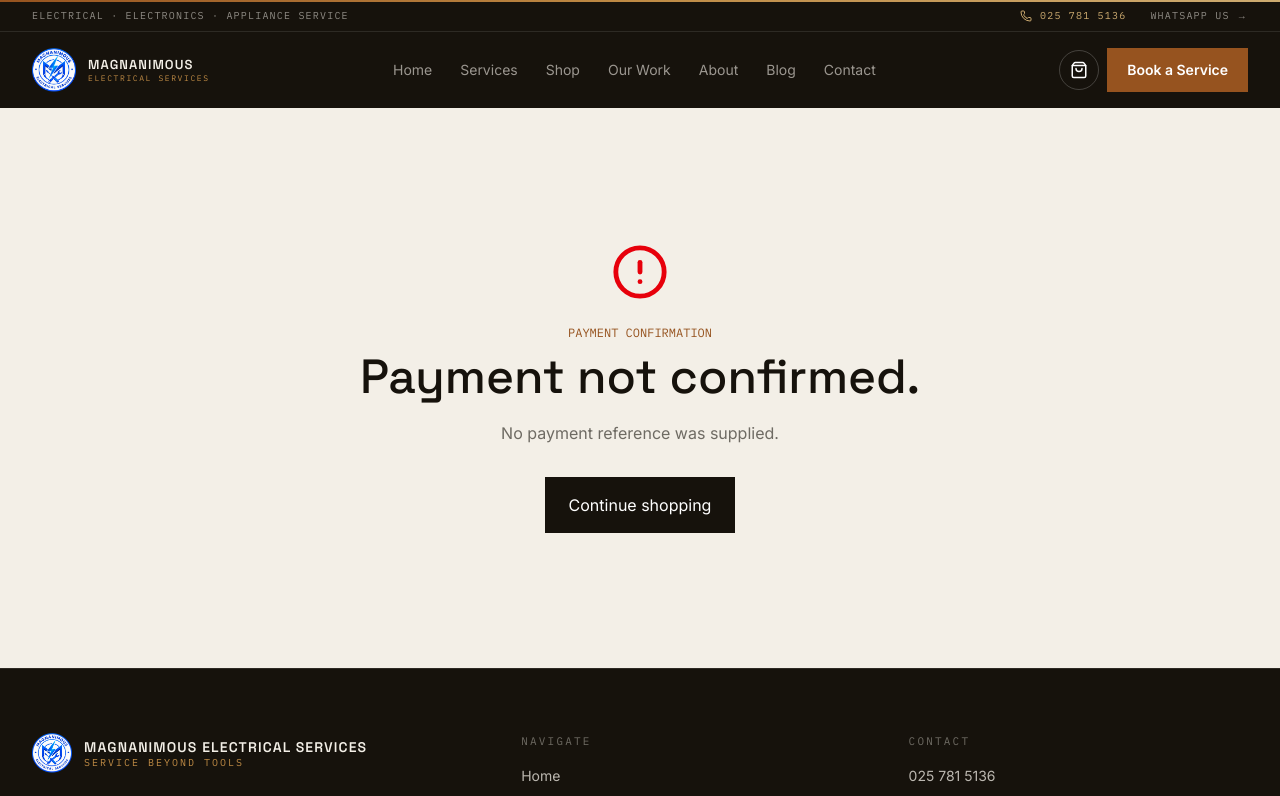
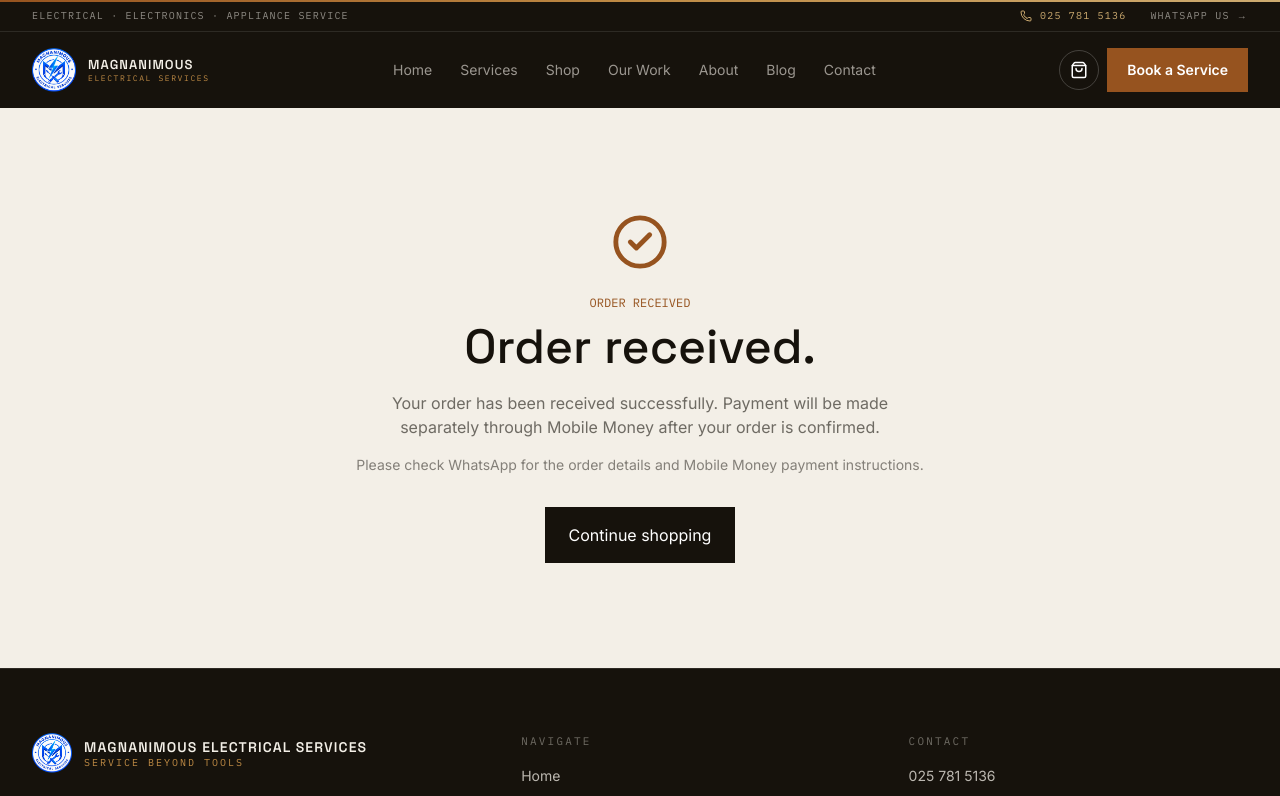
Before and after one commit to raihan1-sys/magnanimous-electrical-services, a Next.js app: page /order/confirmation in a window 1280 px wide. Shown: the top 796 px of the page. Built offline with nearby package versions, Linux system fonts and the light colour scheme.

Commit message:
Remove Paystack payment integration

```diff
--- a/src/app/(public)/order/confirmation/page.tsx
+++ b/src/app/(public)/order/confirmation/page.tsx
@@ -1,101 +1,38 @@
 "use client";
 
 import Link from "next/link";
-import {
-  CheckCircle2,
-  AlertCircle,
-  LoaderCircle,
-} from "lucide-react";
-import { Suspense, useEffect, useState } from "react";
-import { useSearchParams } from "next/navigation";
+import { CheckCircle2 } from "lucide-react";
 import { useCart } from "@/components/cart/CartProvider";
 
-function ConfirmationContent() {
-  const params = useSearchParams();
-  const reference = params.get("reference");
+export default function Confirmation() {
   const { clear } = useCart();
-
-  const [state, setState] = useState<"loading" | "paid" | "failed">("loading");
-  const [message, setMessage] = useState(
-    "Verifying your Paystack transaction securely…"
-  );
-
-  /* eslint-disable react-hooks/set-state-in-effect */
-  useEffect(() => {
-    if (!reference) {
-      setState("failed");
-      setMessage("No payment reference was supplied.");
-      return;
-    }
-
-    fetch(`/api/paystack/verify/${encodeURIComponent(reference)}`)
-      .then((r) => r.json())
-      .then((d) => {
-        if (d.status === "PAID") {
-          clear();
-          setState("paid");
-          setMessage(
-            `Payment verified. Order ${d.orderNumber} is now being processed.`
-          );
-        } else {
-          setState("failed");
-          setMessage(
-            d.error || `Payment status: ${d.status || "not confirmed"}`
-          );
-        }
-      })
-      .catch(() => {
-        setState("failed");
-        setMessage(
-          "We could not verify the payment right now. Please contact us with your reference."
-        );
-      });
-  }, [reference, clear]);
-  /* eslint-enable react-hooks/set-state-in-effect */
-
-  const Icon =
-    state === "paid"
-      ? CheckCircle2
-      : state === "failed"
-        ? AlertCircle
-        : LoaderCircle;
 
   return (
     <main className="grid min-h-[70vh] place-items-center bg-off-white px-5">
       <div className="max-w-xl text-center">
-        <Icon
-          className={`mx-auto ${
-            state === "paid"
-              ? "text-blue"
-              : state === "failed"
-                ? "text-red-600"
-                : "animate-spin text-blue"
-          }`}
-          size={58}
-        />
+        <CheckCircle2 className="mx-auto text-blue" size={58} />
 
         <p className="mt-6 font-mono text-xs text-blue">
-          PAYMENT CONFIRMATION
+          ORDER RECEIVED
         </p>
 
         <h1 className="mt-3 font-display text-5xl">
-          {state === "paid"
-            ? "Payment verified."
-            : state === "failed"
-              ? "Payment not confirmed."
-              : "Checking payment."}
+          Order received.
         </h1>
 
-        <p className="mt-5 text-obsidian/60">{message}</p>
+        <p className="mt-5 text-obsidian/60">
+          Your order has been received successfully. Payment will be made
+          separately through Mobile Money after your order is confirmed.
+        </p>
 
-        {reference && (
-          <p className="mt-3 font-mono text-xs text-obsidian/40">
-            Reference: {reference}
-          </p>
-        )}
+        <p className="mt-4 text-sm text-obsidian/50">
+          Please check WhatsApp for the order details and Mobile Money
+          payment instructions.
+        </p>
 
         <Link
           href="/shop"
+          onClick={clear}
           className="mt-8 inline-block bg-obsidian px-6 py-4 text-white"
         >
           Continue shopping
@@ -104,28 +41,3 @@ function ConfirmationContent() {
     </main>
   );
 }
-
-export default function Confirmation() {
-  return (
-    <Suspense
-      fallback={
-        <main className="grid min-h-[70vh] place-items-center bg-off-white px-5">
-          <div className="text-center">
-            <LoaderCircle
-              className="mx-auto animate-spin text-blue"
-              size={58}
-            />
-            <p className="mt-6 font-mono text-xs text-blue">
-              PAYMENT CONFIRMATION
-            </p>
-            <h1 className="mt-3 font-display text-5xl">
-              Checking payment.
-            </h1>
-          </div>
-        </main>
-      }
-    >
-      <ConfirmationContent />
-    </Suspense>
-  );
-}
--- a/src/app/api/paystack/verify/[reference]/route.ts
+++ /dev/null
@@ -1,2 +0,0 @@
-import { NextResponse } from "next/server";import { paystackVerify } from "@/lib/paystack";import { markOrderPaid } from "@/lib/order";import { prisma } from "@/lib/db";
-export async function GET(_:Request,{params}:{params:Promise<{reference:string}>}){try{const {reference}=await params;const data=await paystackVerify(reference);const order=await prisma.order.findUnique({where:{paymentReference:reference}});if(!order)return NextResponse.json({error:"Order not found"},{status:404});if(data.status==="success"){await markOrderPaid(reference,data.amount);return NextResponse.json({status:"PAID",orderNumber:order.orderNumber})}await prisma.order.update({where:{id:order.id},data:{paymentStatus:data.status==="abandoned"?"CANCELLED":"FAILED",events:{create:{type:"PAYMENT_NOT_SUCCESSFUL",message:`Paystack returned ${data.status}`}}}});return NextResponse.json({status:data.status,orderNumber:order.orderNumber})}catch(e){return NextResponse.json({error:e instanceof Error?e.message:"Verification failed"},{status:400})}}
--- a/src/app/api/paystack/webhook/route.ts
+++ /dev/null
@@ -1,2 +0,0 @@
-import { NextResponse } from "next/server";import crypto from "crypto";import { markOrderPaid } from "@/lib/order";
-export async function POST(req:Request){const raw=await req.text();const signature=req.headers.get("x-paystack-signature")||"";const key=process.env.PAYSTACK_SECRET_KEY;if(!key)return NextResponse.json({error:"Server not configured"},{status:500});const expected=crypto.createHmac("sha512",key).update(raw).digest("hex");if(signature!==expected)return NextResponse.json({error:"Invalid signature"},{status:401});const event=JSON.parse(raw);if(event.event==="charge.success"&&event.data?.reference){try{await markOrderPaid(event.data.reference,event.data.amount)}catch(e){console.error(e);return NextResponse.json({error:"Webhook rejected"},{status:400})}}return NextResponse.json({received:true})}
--- a/src/lib/order.ts
+++ b/src/lib/order.ts
@@ -1,4 +1,42 @@
 import crypto from "crypto";
 import { prisma } from "@/lib/db";
-export function orderNumber(){return `MES-${new Date().toISOString().slice(0,10).replaceAll("-","")}-${crypto.randomBytes(3).toString("hex").toUpperCase()}`}
-export async function markOrderPaid(reference:string, verifiedAmount?:number){const order=await prisma.order.findUnique({where:{paymentReference:reference},include:{items:true}});if(!order)return null;if(verifiedAmount!==undefined&&verifiedAmount!==order.total*100)throw new Error("Verified payment amount does not match server order total");if(order.paymentStatus==="PAID")return order;return prisma.$transaction(async tx=>{const updated=await tx.order.update({where:{id:order.id},data:{paymentStatus:"PAID",orderStatus:order.orderStatus==="PENDING"?"PROCESSING":order.orderStatus,paidAt:new Date(),events:{create:{type:"PAYMENT_VERIFIED",message:"Paystack payment verified server-side"}}}});return updated;});}
+
+export function orderNumber() {
+  return `MES-${new Date().toISOString().slice(0, 10).replaceAll("-", "")}-${crypto
+    .randomBytes(3)
+    .toString("hex")
+    .toUpperCase()}`;
+}
+
+export async function markOrderPaid(reference: string) {
+  const order = await prisma.order.findUnique({
+    where: { paymentReference: reference },
+    include: { items: true },
+  });
+
+  if (!order) return null;
+
+  if (order.paymentStatus === "PAID") return order;
+
+  return prisma.$transaction(async (tx) => {
+    const updated = await tx.order.update({
+      where: { id: order.id },
+      data: {
+        paymentStatus: "PAID",
+        orderStatus:
+          order.orderStatus === "PENDING"
+            ? "PROCESSING"
+            : order.orderStatus,
+        paidAt: new Date(),
+        events: {
+          create: {
+            type: "PAYMENT_VERIFIED",
+            message: "Mobile Money payment confirmed",
+          },
+        },
+      },
+    });
+
+    return updated;
+  });
+}
--- a/src/lib/paystack.ts
+++ /dev/null
@@ -1,4 +0,0 @@
-const base="https://api.paystack.co";
-function headers(){const key=process.env.PAYSTACK_SECRET_KEY;if(!key)throw new Error("PAYSTACK_SECRET_KEY is not configured");return {Authorization:`Bearer ${key}`,"Content-Type":"application/json"};}
-export async function paystackInitialize(input:{email:string;amount:number;reference:string;metadata:Record<string,unknown>;callback_url:string}){const r=await fetch(`${base}/transaction/initialize`,{method:"POST",headers:headers(),body:JSON.stringify(input),cache:"no-store"});const data=await r.json();if(!r.ok||!data.status)throw new Error(data.message||"Unable to initialize payment");return data.data as {authorization_url:string;access_code:string;reference:string};}
-export async function paystackVerify(reference:string){const r=await fetch(`${base}/transaction/verify/${encodeURIComponent(reference)}`,{headers:headers(),cache:"no-store"});const data=await r.json();if(!r.ok||!data.status)throw new Error(data.message||"Unable to verify payment");return data.data as {status:string;amount:number;reference:string;paid_at?:string;metadata?:Record<string,unknown>};}
```
Also changed, not shown: src/app/api/paystack/initialize/route.ts (deleted, +0 -3 lines), 2 other files (tests, documents, lock files or other folders).
